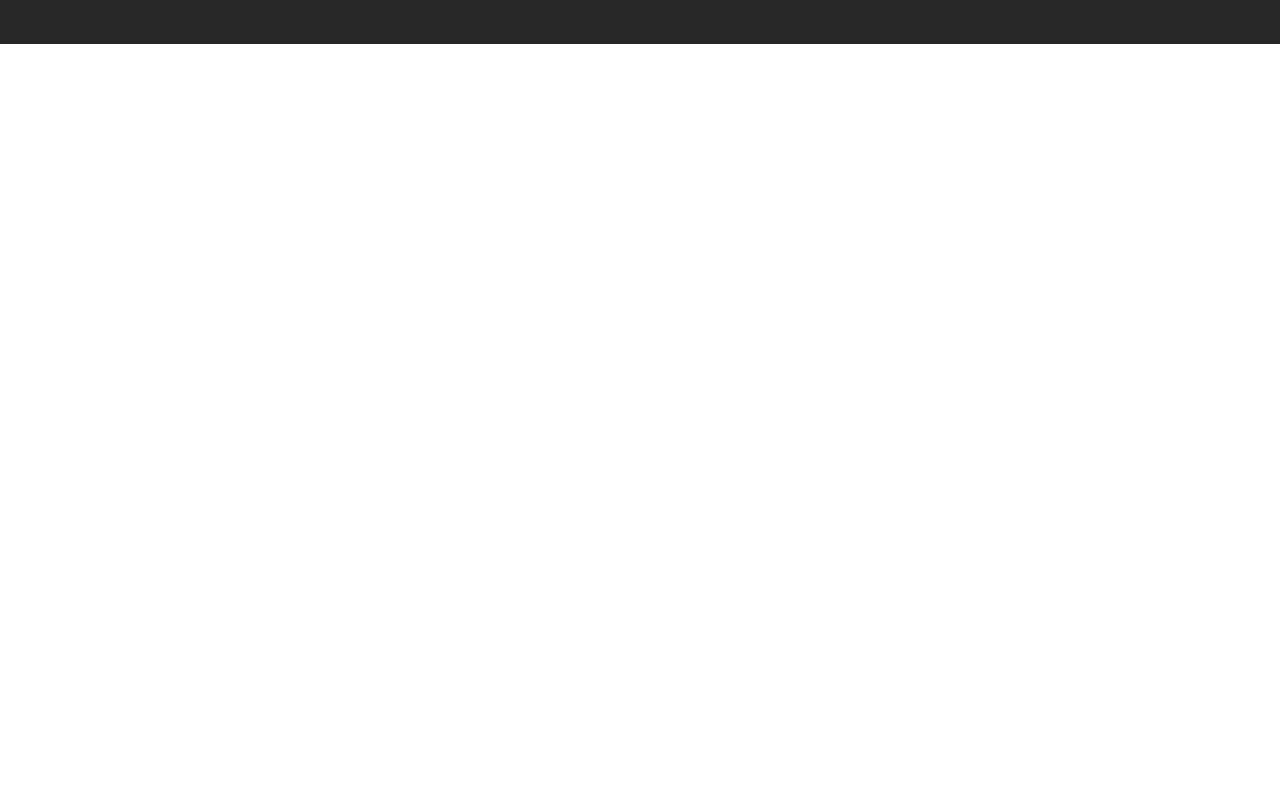
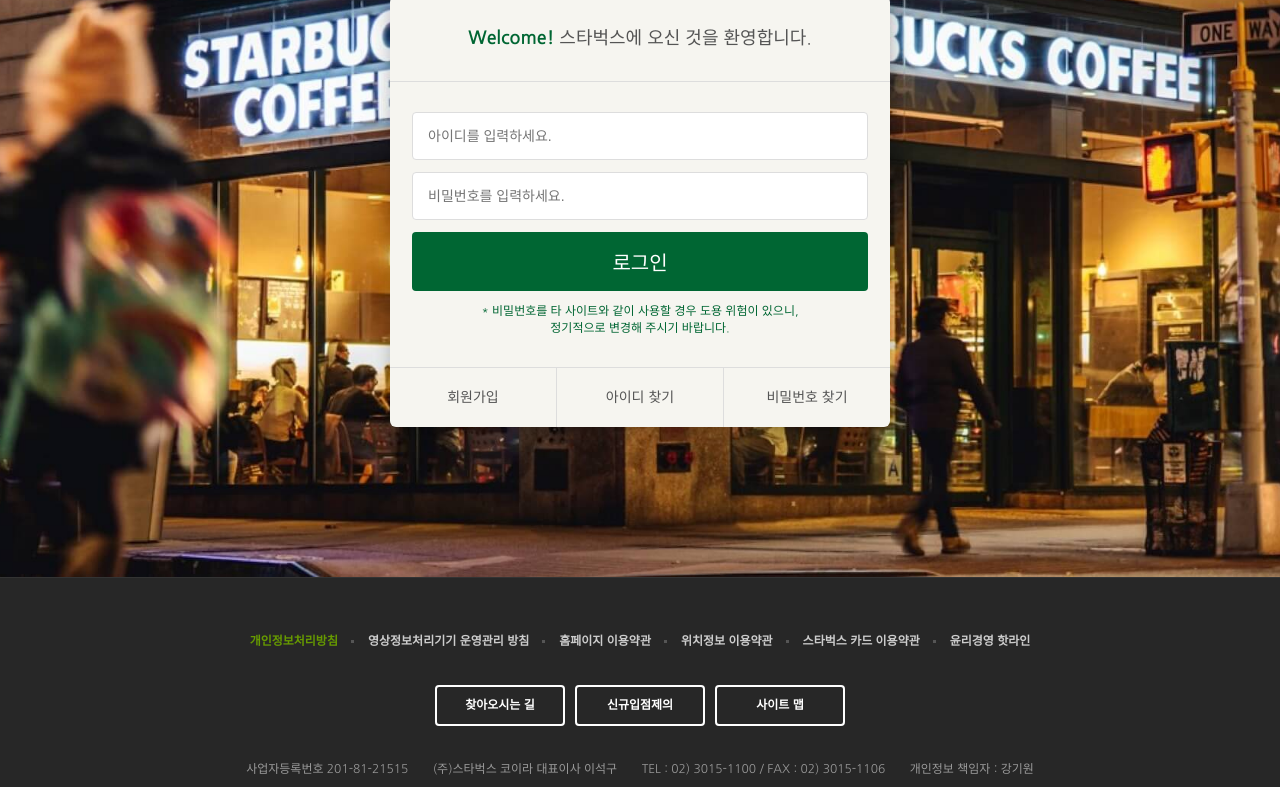
Before and after one commit to sunghoun/starbucks, a plain HTML site: page signin/index.html in a window 1280 px wide. Shown: the part 290-1077 px from the top of the page. Before the commit the page ends 800 px from the top, so only its background shows below. Drawn offline with nearby package versions, Linux system fonts and the light colour scheme.

Commit message:
로그인 페이지 완성

```diff
--- /dev/null
+++ b/CSS/signin.css
@@ -0,0 +1,78 @@
+.signin {
+  margin-top: 120px;
+  padding: 100px 0 150px;
+  background-image: url("../images/signin_bg.jpg");
+  background-repeat: no-repeat;
+  background-position: center;
+  background-attachment: fixed;
+  background-size: cover;
+}
+.signin h1 {
+  color: #fff;
+  font-size: 30px;
+  font-weight: 700px;
+  text-align: center;
+  margin-bottom: 24px;
+}
+.signin__card {
+  width: 500px;
+  margin: 0 auto;
+  border-radius: 6px;
+  background-color: #f6f5f0;
+  box-shadow: 2px 2px 20px rgba(0,0,0,.3);
+  color: #555;
+}
+.signin__card h2 {
+  padding: 30px;
+  font-size: 18px;
+  text-align: center;
+  border-bottom: 1px solid #ddd;
+}
+.signin__card h2 strong {
+  font-weight: 700;
+  color: #063;
+}
+.signin__card form {
+  padding: 30px 22px;
+}
+.signin__card form input {
+  width: 100%;
+  margin-bottom: 12px;
+  padding: 15px;
+  border: 1px solid #ddd;
+  border-radius: 4px;
+  outline: none;
+  box-sizing: border-box;
+  font-size: 14px;
+}
+.signin__card form [type="submit"] {
+  background-color: #063;
+  border: none;
+  color: #fff;
+  font-size: 20px;
+  cursor: pointer;
+}
+.signin__card form p {
+  font-size: 12px;
+  color: #063;
+  text-align: center;
+}
+.signin__card .actions {
+  display: flex;
+  border-top: 1px solid #ddd;
+}
+.signin__card .actions a {
+  flex-grow: 1;
+  flex-basis: 0;
+  text-align: center;
+  padding: 20px;
+  color: #555;
+  font-size: 14px;
+  border-right: 1px solid #ddd;
+}
+.signin__card .actions a:last-child {
+  border-right: none;
+}
+.signin__card .actions a:hover {
+  text-decoration: underline;
+}
--- a/signin/index.html
+++ b/signin/index.html
@@ -25,6 +25,7 @@
   <link href="https://fonts.googleapis.com/css2?family=Nanum+Gothic:wght@400;700&display=swap" rel="stylesheet" />
   <link rel="stylesheet" href="https://fonts.googleapis.com/icon?family=Material+Icons" />
   <link rel="stylesheet" href="../css/common.css"  />
+  <link rel="stylesheet" href="../css/signin.css" />
 
   <script defer src="../js/common.js"></script>
 </head>
@@ -358,6 +359,29 @@
     </div>
   </header>
 
+  <section class="signin">
+    <h1>로그인</h1>
+    <div class="signin__card">
+      <h2>
+        <strong>Welcome!</strong> 스타벅스에 오신 것을 환영합니다.
+      </h2>
+      <form>
+        <input type="text" placeholder="아이디를 입력하세요." />
+        <input type="password" placeholder="비밀번호를 입력하세요." />
+        <input type="submit" value="로그인" />
+        <p>
+          * 비밀번호를 타 사이트와 같이 사용할 경우 도용 위험이 있으니,</br>
+          정기적으로 변경해 주시기 바랍니다.
+        </p>
+      </form>
+      <div class="actions">
+        <a href="#">회원가입</a>
+        <a href="#">아이디 찾기</a>
+        <a href="#">비밀번호 찾기</a>
+      </div>
+    </div>
+  </section>
+
   <!-- FOOTER -->
   <footer>
   <div class="inner">
```
